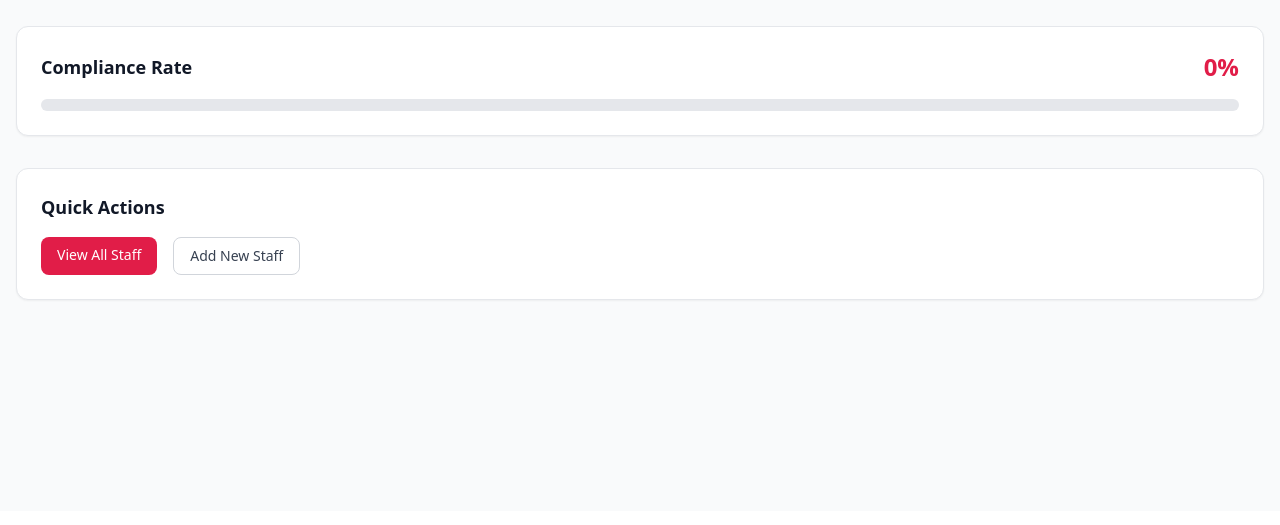
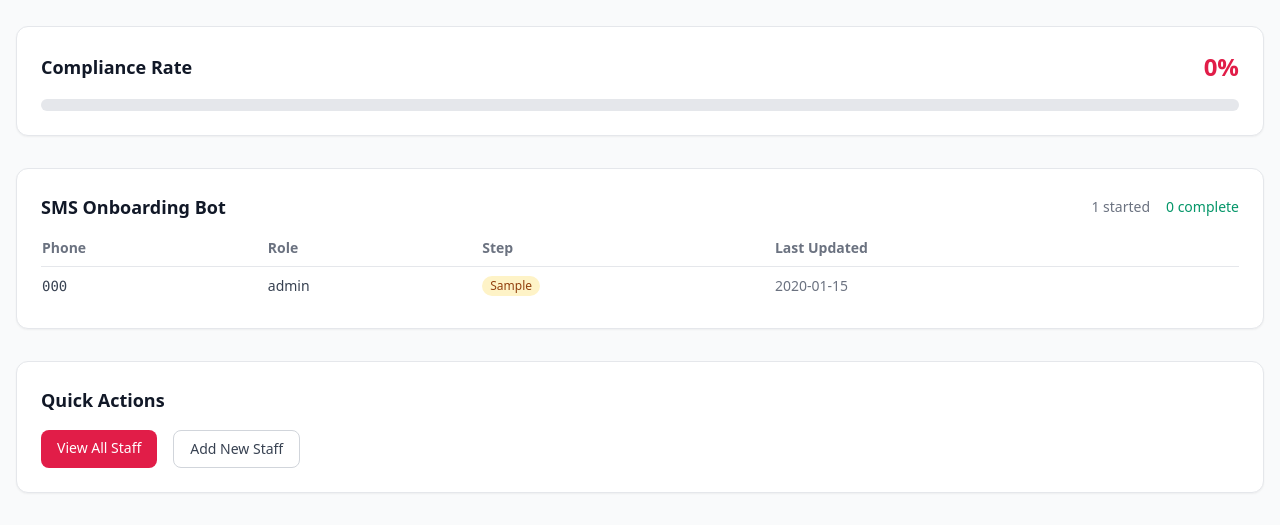
Before and after one commit to wavesurgeai-art/venuehr, a Flask app: page /admin in a window 1280 px wide. Shown: the part 289-814 px from the top of the page. Before the commit the page ends 590 px from the top, so only its background shows below. Run offline with Flask 3, Linux system fonts and the light colour scheme; the visitor is signed in with stand-in values (Sample User, id 1); tables that the repository leaves empty hold one stand-in row (values such as "Sample post"); parts of the project's set-up code (start-up, migrations or seed data) failed here and were passed over; some libraries are stand-ins or nearby versions.

Commit message:
feat: SMS conversational onboarding bot with state machine

```diff
--- a/app.py
+++ b/app.py
@@ -5,8 +5,10 @@ Flask application entry point.
 
 import os
 import uuid
+import json
+import re
 import hashlib
-from datetime import datetime, timedelta
+from datetime import datetime, timedelta, date
 from functools import wraps
 
 import bcrypt
@@ -115,6 +117,20 @@ def init_db():
         keywords TEXT NOT NULL,
         created_at TEXT NOT NULL
     )''')
+    c.execute('''CREATE TABLE IF NOT EXISTS onboarding_state (
+        phone TEXT PRIMARY KEY,
+        step TEXT NOT NULL,
+        data_json TEXT NOT NULL DEFAULT '{}',
+        dob TEXT,
+        assigned_role TEXT,
+        updated_at TEXT NOT NULL
+    )''')
+    c.execute('''CREATE TABLE IF NOT EXISTS venue_config (
+        id INTEGER PRIMARY KEY CHECK (id = 1),
+        venue_name TEXT NOT NULL DEFAULT 'Our Venue'
+    )''')
+    # Seed default venue config
+    c.execute('INSERT OR IGNORE INTO venue_config (id, venue_name) VALUES (1, ?)', ('Our Venue',))
     # Create default admin if none exists (PIN: 1234)
     c.execute('SELECT id FROM admins LIMIT 1')
     if c.fetchone() is None:
@@ -198,11 +214,21 @@ def dashboard():
     pending = c.fetchone()['pending']
     c.execute("SELECT COUNT(*) as signed FROM staff WHERE agreement_status = 'signed'")
     signed = c.fetchone()['signed']
+    # Onboarding status
+    c.execute("SELECT COUNT(*) as total FROM onboarding_state")
+    onboarding_total = c.fetchone()['total']
+    c.execute("SELECT COUNT(*) as complete FROM onboarding_state WHERE step = 'COMPLETE'")
+    onboarding_complete = c.fetchone()['complete']
+    # Get recent onboarding states
+    c.execute('SELECT phone, step, dob, assigned_role, updated_at FROM onboarding_state ORDER BY updated_at DESC LIMIT 10')
+    onboarding_recent = c.fetchall()
     conn.close()
     compliance_rate = int((signed / total * 100)) if total > 0 else 0
     return render_template('admin_dashboard.html',
                            total=total, pending=pending, signed=signed,
-                           compliance_rate=compliance_rate, admin_name=session.get('admin_name'))
+                           compliance_rate=compliance_rate, admin_name=session.get('admin_name'),
+                           onboarding_total=onboarding_total, onboarding_complete=onboarding_complete,
+                           onboarding_recent=onboarding_recent)
 
 @app.route('/admin/staff', methods=['GET', 'POST'])
 @login_required
@@ -422,20 +448,19 @@ def admin_faq_delete(faq_id):
     flash('FAQ deleted.', 'success')
     return redirect(url_for('admin_faqs'))
 
-# ─── Twilio SMS Auto-Reply ────────────────────────────────────────────────────
+# ─── Twilio SMS Auto-Reply (FAQ) ─────────────────────────────────────────────
 
 TWILIO_ACCOUNT_SID = os.environ.get('TWILIO_ACCOUNT_SID', '')
 TWILIO_AUTH_TOKEN = os.environ.get('TWILIO_AUTH_TOKEN', '')
-TWILIO_PHONE_NUMBER = os.environ.get('TWILIO_PHONE_NUMBER', '')  # Set in Render env vars
+TWILIO_PHONE_NUMBER = os.environ.get('TWILIO_PHONE_NUMBER', '')
 
 @app.route('/sms/webhook', methods=['GET', 'POST'])
 def sms_webhook():
-    """Twilio SMS webhook — receives texts and auto-replies with FAQ answers."""
+    """Twilio SMS webhook — routes to onboarding bot or FAQ auto-reply."""
     try:
         if request.method == 'GET':
             return '', 200
 
-        from twilio.rest import Client
         from twilio.request_validator import RequestValidator
 
         # Validate Twilio signature (skip if DISABLE_TWILIO_VALIDATION=1)
@@ -447,15 +472,45 @@ def sms_webhook():
             if not validator.validate(url, request.form, signature):
                 return 'Forbidden', 403
 
-        # Parse incoming SMS
         from_number = request.form.get('From', '')
-        body = request.form.get('Body', '').strip().lower()
+        body = request.form.get('Body', '').strip()
+        upper_body = body.upper()
 
-        # Find best FAQ match
-        answer = find_best_faq_answer(body)
+        # Route: onboarding bot vs. FAQ lookup
+        conn = get_db()
+        c = conn.cursor()
+        c.execute('SELECT step, data_json, dob, assigned_role FROM onboarding_state WHERE phone = ?', (from_number,))
+        row = c.fetchone()
+        conn.close()
 
-        # Respond with TwiML — Twilio delivers the reply (no separate API call needed)
-        # Outgoing SMS disabled pending A2P 10DLC registration
+        # If user is in onboarding flow, check global commands first
+        if row and row['step'] != 'COMPLETE':
+            # Global commands even while onboarding
+            if upper_body in ('HELP', 'FAQ', '?'):
+                answer, next_step = HELP_TEXT, None
+            elif upper_body == 'STATUS':
+                answer, next_step = get_onboarding_status(from_number)
+            elif upper_body == 'QUIT':
+                answer, next_step = quit_onboarding(from_number)
+            else:
+                answer, next_step = handle_onboarding_state(from_number, body, row)
+        elif upper_body == 'START' or upper_body.startswith('START '):
+            answer, next_step = start_onboarding(from_number, body)
+        elif upper_body in ('HELP', 'FAQ', '?'):
+            answer, next_step = HELP_TEXT, None
+        elif upper_body == 'STATUS':
+            answer, next_step = get_onboarding_status(from_number)
+        elif upper_body == 'QUIT':
+            answer, next_step = quit_onboarding(from_number)
+        else:
+            # Hand off to FAQ bot
+            answer = find_best_faq_answer(body)
+            next_step = None
+
+        # Persist state if step changed
+        if next_step is not None:
+            save_onboarding_state(from_number, next_step, {})
+
         from twilio.twiml.messaging_response import MessagingResponse
         resp = MessagingResponse()
         resp.message(answer)
@@ -463,6 +518,286 @@ def sms_webhook():
     except Exception as e:
         app.logger.error(f'SMS webhook error: {e}')
         return f'SMS error: {e}', 500
+
+
+# ─── Onboarding State Machine ───────────────────────────────────────────────────
+
+STAGES = ['WELCOME', 'START_RECEIVED', 'DOB_VERIFIED', 'BASIC_INFO', 'TAX_INFO', 'COMPLIANCE_PHOTOS', 'PAYROLL', 'COMPLETE']
+
+HELP_TEXT = ("Commands:\n"
+             "START [DOB] - Begin onboarding (e.g. START 01/15/2000)\n"
+             "STATUS - See your onboarding progress\n"
+             "BACK - Go to previous step\n"
+             "QUIT - Exit and save progress\n"
+             "For other questions, I'll try to find an FAQ answer!")
+
+def get_venue_name() -> str:
+    conn = get_db()
+    c = conn.cursor()
+    c.execute('SELECT venue_name FROM venue_config WHERE id = 1')
+    row = c.fetchone()
+    conn.close()
+    return row['venue_name'] if row else 'Our Venue'
+
+def parse_dob(dob_str: str):
+    """Parse MM/DD/YYYY or MM-DD-YYYY date of birth. Returns date or None."""
+    m = re.search(r'(\d{1,2})[/\-](\d{1,2})[/\-](\d{4})', dob_str.strip())
+    if not m:
+        return None
+    try:
+        return date(int(m.group(3)), int(m.group(1)), int(m.group(2)))
+    except ValueError:
+        return None
+
+def age_from_dob(dob: date) -> int:
+    today = date.today()
+    age = today.year - dob.year - ((today.month, today.day) < (dob.month, dob.day))
+    return age
+
+def determine_role(age: int) -> str:
+    if age >= 21:
+        return 'Bartender/Lead'
+    elif age >= 18:
+        return 'Server'
+    return 'Under 18'
+
+def start_onboarding(phone: str, body: str):
+    """Initiate onboarding: parse DOB, determine role, send welcome + first question."""
+    dob_str = re.sub(r'^START\s*', '', body.strip(), flags=re.IGNORECASE).strip()
+    dob = parse_dob(dob_str) if dob_str else None
+
+    if not dob:
+        msg = ("To get started, I need your Date of Birth.\n\n"
+               "Please reply with START followed by your DOB in MM/DD/YYYY format.\n"
+               "For example: START 01/15/2000")
+        return msg, 'START_RECEIVED'
+
+    age = age_from_dob(dob)
+    if age < 18:
+        return ("I'm sorry, but you must be at least 18 years old to work at our venue. "
+                "Please contact the venue manager directly if you believe this is an error."), None
+
+    role = determine_role(age)
+    venue_name = get_venue_name()
+
+    # Save state — move directly to BASIC_INFO
+    data = json.dumps({'role': role})
+    conn = get_db()
+    c = conn.cursor()
+    c.execute('''INSERT OR REPLACE INTO onboarding_state (phone, step, data_json, dob, assigned_role, updated_at)
+                 VALUES (?, ?, ?, ?, ?, ?)''',
+             (phone, 'BASIC_INFO', data, dob.strftime('%m/%d/%Y'), role, datetime.utcnow().isoformat()))
+    conn.commit()
+    conn.close()
+
+    welcome = (f"Hi! Congratulations on joining the team at {venue_name}. "
+               f"I am your AI Onboarding Assistant. My job is to get you set up in our system "
+               f"as quickly as possible so you can get on the schedule and get paid.\n\n"
+               f"To stay compliant with Indiana labor laws and venue safety standards, "
+               f"I'm going to guide you through a few quick steps. "
+               f"Here is what we need to tackle today:\n"
+               f"Basic Info, Tax Documents, Compliance, Payroll.\n\n"
+               f"This usually takes about 5-10 minutes. You can stop and start at any time — "
+               f"I'll remember where we left off.\n\n"
+               f"I've determined you'll be joining as a: {role}\n\n"
+               f"Let's get started!\n\n"
+               f"Reply with your Full Legal Name (as it appears on your ID):")
+
+    return welcome, 'BASIC_INFO'
+
+def handle_onboarding_state(phone: str, body: str, row):
+    """Process the next message in the onboarding state machine."""
+    step = row['step']
+    data = json.loads(row['data_json']) if row['data_json'] else {}
+    dob = row['dob']
+    assigned_role = row['assigned_role']
+    upper_body = body.upper()
+
+    # Global commands
+    if upper_body == 'QUIT':
+        return quit_onboarding(phone)
+
+    if upper_body == 'STATUS':
+        return get_onboarding_status(phone)
+
+    if upper_body == 'BACK':
+        return handle_back(phone, step, data)
+
+    # Step-specific handlers
+    if step == 'START_RECEIVED':
+        return start_onboarding(phone, body)
+
+    elif step == 'BASIC_INFO':
+        return collect_basic_info(phone, body, data, assigned_role, dob)
+
+    elif step == 'TAX_INFO':
+        return collect_tax_info(phone, body, data, assigned_role, dob)
+
+    elif step == 'COMPLIANCE_PHOTOS':
+        return collect_compliance_photos(phone, body, data, assigned_role, dob)
+
+    elif step == 'PAYROLL':
+        return collect_payroll(phone, body, data, assigned_role, dob)
+
+    elif step == 'COMPLETE':
+        return ("You've already completed your onboarding! If you have questions, "
+                "reply HELP or contact your Lead Coordinator."), None
+
+    return ("I'm not sure what step you're on. Reply STATUS to see your progress, "
+            "or START to begin again."), None
+
+def collect_basic_info(phone, body, data, role, dob):
+    data['name'] = body.strip()
+    msg = (f"Got it, {data['name']}!\n\n"
+           f"Reply with your Email Address:")
+    data['step'] = 'TAX_INFO'
+    save_onboarding_state(phone, 'TAX_INFO', data)
+    return msg, 'TAX_INFO'
+
+def collect_tax_info(phone, body, data, role, dob):
+    email = body.strip()
+    if '@' not in email or '.' not in email:
+        return ("That doesn't look like a valid email. Please reply with a valid email address:"), 'TAX_INFO'
+    data['email'] = email
+    data['step'] = 'COMPLIANCE_PHOTOS'
+    save_onboarding_state(phone, 'COMPLIANCE_PHOTOS', data)
+    return ("Great!\n\n"
+            "Next, Compliance Photos.\n\n"
+            "Please reply with a photo of yourself in your work uniform "
+            "(solid black button-down shirt, black dress slacks, black non-slip shoes). "
+            "This will be used for your staff ID badge."), 'COMPLIANCE_PHOTOS'
+
+def collect_compliance_photos(phone, body, data, role, dob):
+    # Body contains media URL if photo was sent, or a text response
+    num_photos = data.get('photo_count', 0) + 1
+    data['photo_count'] = num_photos
+    data['step'] = 'PAYROLL'
+    save_onboarding_state(phone, 'PAYROLL', data)
+    return ("Thanks! Your compliance photo has been received.\n\n"
+            "Finally, Payroll.\n\n"
+            "Do you have Direct Deposit set up?\n\n"
+            "Reply YES if you want to provide bank info now, or REPLY LATER to skip."), 'PAYROLL'
+
+def collect_payroll(phone, body, data, role, dob):
+    upper = body.strip().upper()
+    if upper in ('YES', 'Y'):
+        data['payroll'] = 'pending_bank_info'
+        save_onboarding_state(phone, 'PAYROLL', data)
+        return ("Great! Please provide your bank info:\n\n"
+                "Bank Name:"), 'PAYROLL'
+    elif upper in ('LATER', 'NO', 'N', 'SKIP'):
+        data['payroll'] = 'later'
+        return finish_onboarding(phone, data)
+    else:
+        return ("Please reply YES to provide bank info now, or LATER to skip:"), 'PAYROLL'
+
+def handle_back(phone, step, data):
+    """Go back one step in the onboarding flow."""
+    step_order = ['WELCOME', 'START_RECEIVED', 'DOB_VERIFIED', 'BASIC_INFO', 'TAX_INFO', 'COMPLIANCE_PHOTOS', 'PAYROLL', 'COMPLETE']
+    try:
+        idx = step_order.index(step)
+    except ValueError:
+        return ("I'm not sure what step you're on. Reply STATUS to check your progress."), None
+
+    if idx <= 1:
+        return ("You're at the beginning! Reply START to begin onboarding."), step
+
+    prev_step = step_order[idx - 1]
+    # Reset data for the previous step
+    save_onboarding_state(phone, prev_step, {})
+    return (f"No problem! Let's go back.\n\n"
+            f"(Returned to: {prev_step.replace('_', ' ').title()})\n\n"
+            f"Reply BACK again to go further back, or continue when ready."), prev_step
+
+def get_onboarding_status(phone):
+    conn = get_db()
+    c = conn.cursor()
+    c.execute('SELECT step, data_json, dob, assigned_role FROM onboarding_state WHERE phone = ?', (phone,))
+    row = c.fetchone()
+    conn.close()
+
+    if not row:
+        return ("You haven't started onboarding yet. Reply START to begin!"), None
+
+    step = row['step']
+    data = json.loads(row['data_json']) if row['data_json'] else {}
+    role = row['assigned_role'] or 'Unknown'
+
+    if step == 'COMPLETE':
+        return (f"Onboarding Status: COMPLETE ✓\n\n"
+                f"Your onboarding is all done! Welcome to the team.\n\n"
+                f"Reply HELP if you need assistance."), None
+
+    steps_display = {
+        'WELCOME': 'Welcome',
+        'START_RECEIVED': 'Awaiting DOB',
+        'DOB_VERIFIED': 'DOB Verified',
+        'BASIC_INFO': 'Basic Info',
+        'TAX_INFO': 'Tax Info',
+        'COMPLIANCE_PHOTOS': 'Compliance Photos',
+        'PAYROLL': 'Payroll',
+    }
+
+    status = f"Step: {steps_display.get(step, step)}\nRole: {role}\n\n"
+    remaining = {
+        'DOB_VERIFIED': 'Basic Info, Tax Documents, Compliance, Payroll',
+        'BASIC_INFO': 'Tax Documents, Compliance, Payroll',
+        'TAX_INFO': 'Compliance, Payroll',
+        'COMPLIANCE_PHOTOS': 'Payroll',
+        'PAYROLL': 'Finish up!',
+    }
+    if step in remaining:
+        status += f"Remaining: {remaining[step]}\n\n"
+    status += "Reply BACK to go to previous step, or QUIT to save and exit."
+
+    return status, None
+
+def quit_onboarding(phone):
+    conn = get_db()
+    c = conn.cursor()
+    c.execute('SELECT step FROM onboarding_state WHERE phone = ?', (phone,))
+    row = c.fetchone()
+    conn.close()
+    if row and row['step'] != 'COMPLETE':
+        return ("Your progress has been saved! Reply STATUS to pick up where you left off, "
+                "or START to begin again."), None
+    return ("You've quit onboarding. Reply START when you're ready to begin again."), None
+
+def finish_onboarding(phone, data):
+    """Complete onboarding — save final data and send completion message."""
+    conn = get_db()
+    c = conn.cursor()
+    c.execute('''UPDATE onboarding_state SET step = 'COMPLETE', updated_at = ? WHERE phone = ?''',
+              (datetime.utcnow().isoformat(), phone))
+    conn.commit()
+    conn.close()
+    name = data.get('name', 'there')
+    return (f"Congratulations, {name}! 🎉\n\n"
+            f"You've completed your onboarding!\n\n"
+            f"What's next?\n"
+            f"1. Check your email for a link to sign your Staff Agreement\n"
+            f"2. Complete the uniform compliance form\n"
+            f"3. You're ready to be added to the schedule!\n\n"
+            f"Questions? Reply HELP or contact your Lead Coordinator.\n\n"
+            f"Welcome to the team!"), 'COMPLETE'
+
+def save_onboarding_state(phone: str, step: str, data: dict):
+    """Persist onboarding state to DB."""
+    conn = get_db()
+    c = conn.cursor()
+    c.execute('SELECT data_json, dob, assigned_role FROM onboarding_state WHERE phone = ?', (phone,))
+    row = c.fetchone()
+    dob = row['dob'] if row else None
+    assigned_role = row['assigned_role'] if row else None
+    if step == 'DOB_VERIFIED' and isinstance(data, dict) and 'role' in data:
+        assigned_role = data['role']
+    merged = dict(json.loads(row['data_json'])) if row and row['data_json'] and row['data_json'] not in ('', '{}') else {}
+    merged.update(data)
+    c.execute('''INSERT OR REPLACE INTO onboarding_state (phone, step, data_json, dob, assigned_role, updated_at)
+                 VALUES (?, ?, ?, ?, ?, ?)''',
+             (phone, step, json.dumps(merged), dob, assigned_role, datetime.utcnow().isoformat()))
+    conn.commit()
+    conn.close()
 
 def find_best_faq_answer(query: str) -> str:
     """Search FAQ database for best matching answer."""
@@ -491,7 +826,6 @@ def find_best_faq_answer(query: str) -> str:
                     score += 3
                 elif word in kw or kw in word:
                     score += 1
-        # Bonus: query words appearing in question/answer
         full_text = (faq['question'] + ' ' + faq['answer']).lower()
         for word in query_words:
             if word in full_text:
--- a/templates/admin_dashboard.html
+++ b/templates/admin_dashboard.html
@@ -35,6 +35,47 @@
     </div>
 </div>
 
+<!-- Onboarding Status -->
+<div class="bg-white rounded-xl shadow-sm p-6 border border-gray-200 mb-8">
+    <div class="flex items-center justify-between mb-4">
+        <h2 class="text-lg font-semibold text-gray-900">SMS Onboarding Bot</h2>
+        <div class="flex gap-4 text-sm">
+            <span class="text-gray-500">{{ onboarding_total }} started</span>
+            <span class="text-emerald-600 font-medium">{{ onboarding_complete }} complete</span>
+        </div>
+    </div>
+    {% if onboarding_recent %}
+    <table class="w-full text-sm">
+        <thead>
+            <tr class="text-left text-gray-500 border-b">
+                <th class="pb-2">Phone</th>
+                <th class="pb-2">Role</th>
+                <th class="pb-2">Step</th>
+                <th class="pb-2">Last Updated</th>
+            </tr>
+        </thead>
+        <tbody class="divide-y">
+            {% for s in onboarding_recent %}
+            <tr>
+                <td class="py-2 font-mono text-gray-700">{{ s.phone }}</td>
+                <td class="py-2 text-gray-700">{{ s.assigned_role or '—' }}</td>
+                <td class="py-2">
+                    {% if s.step == 'COMPLETE' %}
+                    <span class="inline-flex items-center px-2 py-0.5 rounded-full text-xs font-medium bg-emerald-100 text-emerald-800">Complete</span>
+                    {% else %}
+                    <span class="inline-flex items-center px-2 py-0.5 rounded-full text-xs font-medium bg-amber-100 text-amber-800">{{ s.step.replace('_', ' ') }}</span>
+                    {% endif %}
+                </td>
+                <td class="py-2 text-gray-500">{{ s.updated_at[:16] }}</td>
+            </tr>
+            {% endfor %}
+        </tbody>
+    </table>
+    {% else %}
+    <p class="text-sm text-gray-400">No one has started SMS onboarding yet. Share your Twilio number with new hires!</p>
+    {% endif %}
+</div>
+
 <!-- Quick Actions -->
 <div class="bg-white rounded-xl shadow-sm p-6 border border-gray-200">
     <h2 class="text-lg font-semibold text-gray-900 mb-4">Quick Actions</h2>
```
Also changed, not shown: SPEC.md (+61 -1 lines).
